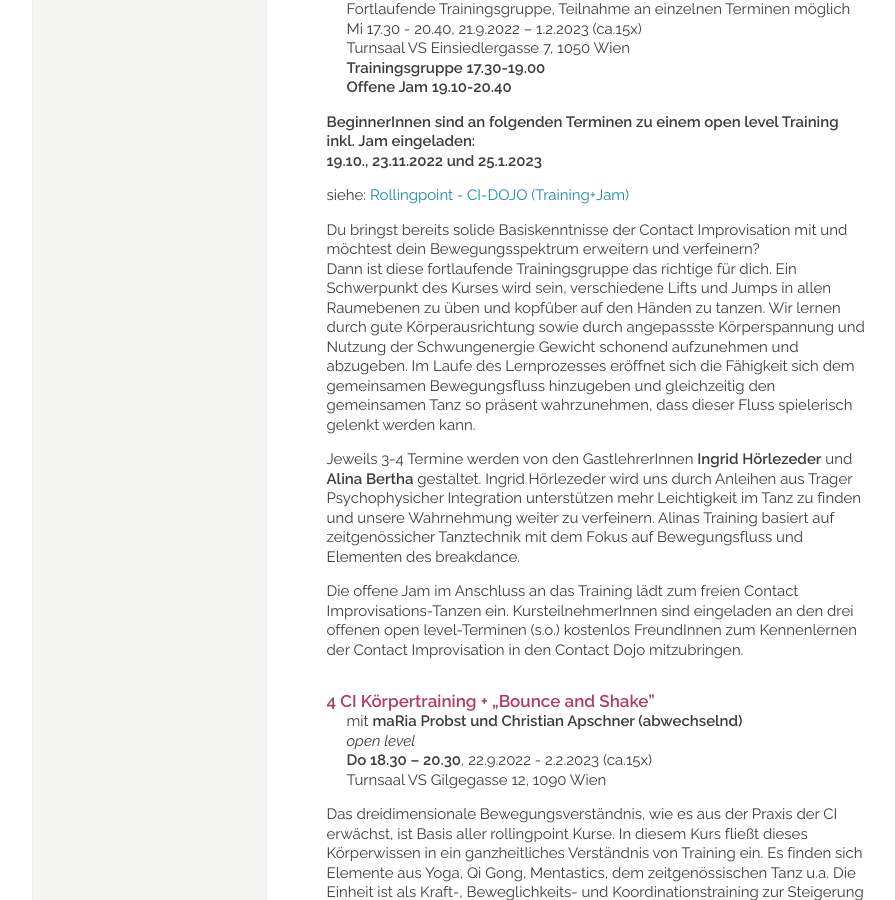
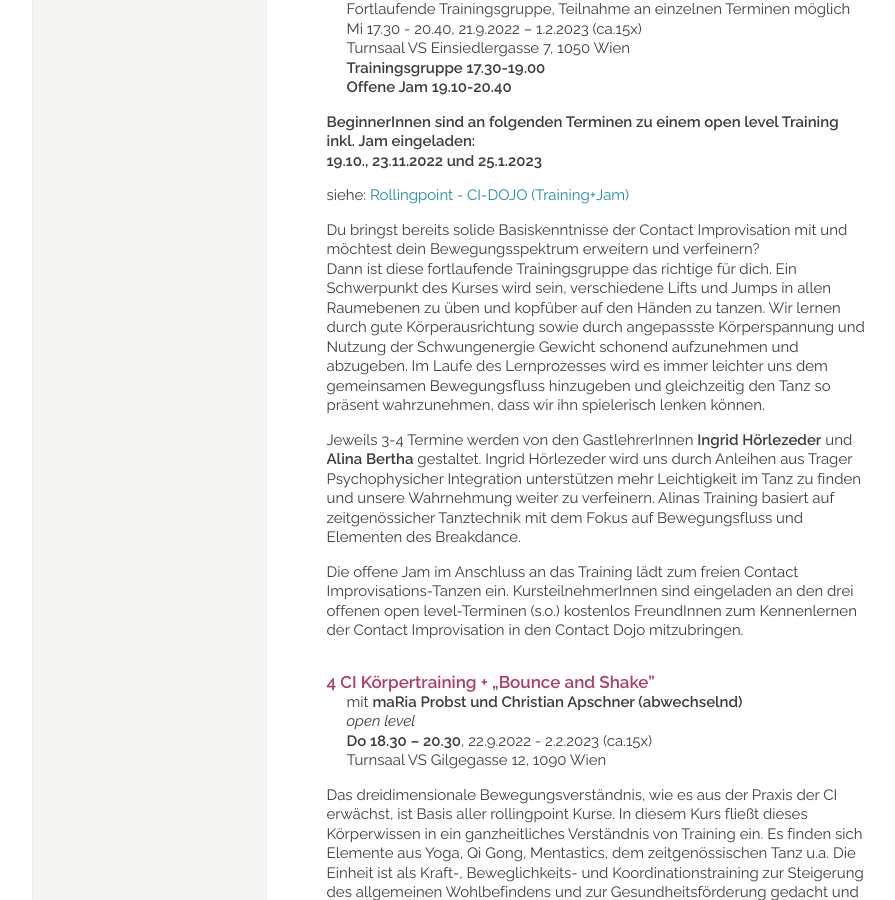
Before and after one commit to manulari/rollingpointat, a Jekyll site: the page built from _pages_de/kurse.md, in a window 1280 px wide and 900 px high, scrolled down 2200 px. Shown: the whole window, without its empty margins (152-1047 px from the left). Built offline with Jekyll 4.4.1, drawn with Linux system fonts in a browser that asks for light colours; comment, search, counter and statistics services are not loaded.

Commit message:
Update page (de) “kurse”

```diff
--- a/_pages_de/kurse.md
+++ b/_pages_de/kurse.md
@@ -72,9 +72,9 @@ Turnsaal VS Einsiedlergasse 7, 1050 Wien\
 siehe: [Rollingpoint - CI-DOJO (Training+Jam)](/dojo)
 
 Du bringst bereits solide Basiskenntnisse der Contact Improvisation mit und möchtest dein Bewegungsspektrum erweitern und verfeinern?\
-Dann ist diese fortlaufende Trainingsgruppe das richtige für dich. Ein Schwerpunkt des Kurses wird sein, verschiedene Lifts und Jumps in allen Raumebenen zu üben und kopfüber auf den Händen zu tanzen. Wir lernen durch gute Körperausrichtung sowie durch angepassste Körperspannung und Nutzung der Schwungenergie Gewicht schonend aufzunehmen und abzugeben. Im Laufe des Lernprozesses eröffnet sich die Fähigkeit sich dem gemeinsamen Bewegungsfluss hinzugeben und gleichzeitig den gemeinsamen Tanz so präsent wahrzunehmen, dass dieser Fluss spielerisch gelenkt werden kann.
+Dann ist diese fortlaufende Trainingsgruppe das richtige für dich. Ein Schwerpunkt des Kurses wird sein, verschiedene Lifts und Jumps in allen Raumebenen zu üben und kopfüber auf den Händen zu tanzen. Wir lernen durch gute Körperausrichtung sowie durch angepassste Körperspannung und Nutzung der Schwungenergie Gewicht schonend aufzunehmen und abzugeben. Im Laufe des Lernprozesses wird es immer leichter uns dem gemeinsamen Bewegungsfluss hinzugeben und gleichzeitig den Tanz so präsent wahrzunehmen, dass wir ihn spielerisch lenken können.
 
-Jeweils 3-4 Termine werden von den GastlehrerInnen **Ingrid Hörlezeder** und **Alina Bertha** gestaltet. Ingrid Hörlezeder wird uns durch Anleihen aus Trager Psychophysicher Integration unterstützen mehr Leichtigkeit im Tanz zu finden und unsere Wahrnehmung weiter zu verfeinern. Alinas Training basiert auf zeitgenössicher Tanztechnik mit dem Fokus auf Bewegungsfluss und Elementen des breakdance.
+Jeweils 3-4 Termine werden von den GastlehrerInnen **Ingrid Hörlezeder** und **Alina Bertha** gestaltet. Ingrid Hörlezeder wird uns durch Anleihen aus Trager Psychophysicher Integration unterstützen mehr Leichtigkeit im Tanz zu finden und unsere Wahrnehmung weiter zu verfeinern. Alinas Training basiert auf zeitgenössicher Tanztechnik mit dem Fokus auf Bewegungsfluss und Elementen des Breakdance.
 
 Die offene Jam im Anschluss an das Training lädt zum freien Contact Improvisations-Tanzen ein. KursteilnehmerInnen sind eingeladen an den drei offenen open level-Terminen (s.o.) kostenlos FreundInnen zum Kennenlernen der Contact Improvisation in den Contact Dojo mitzubringen.
 
```
